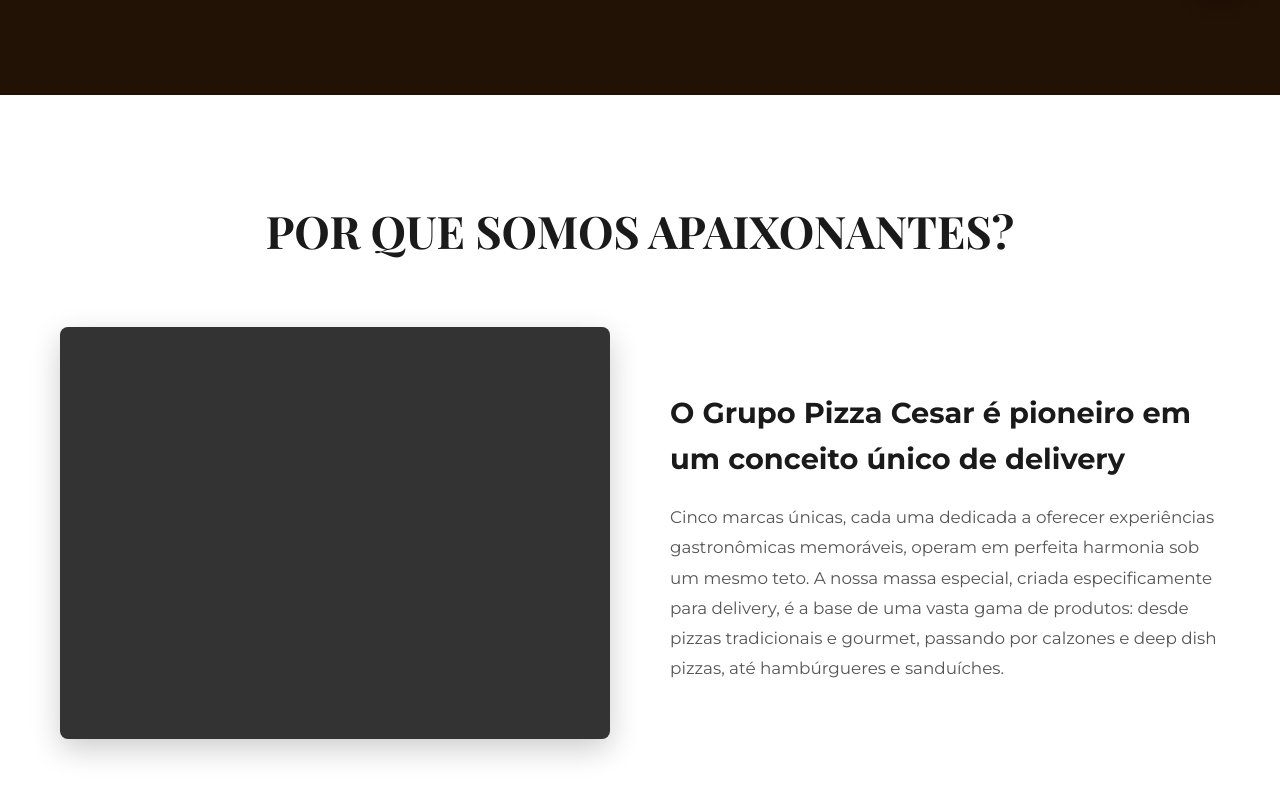
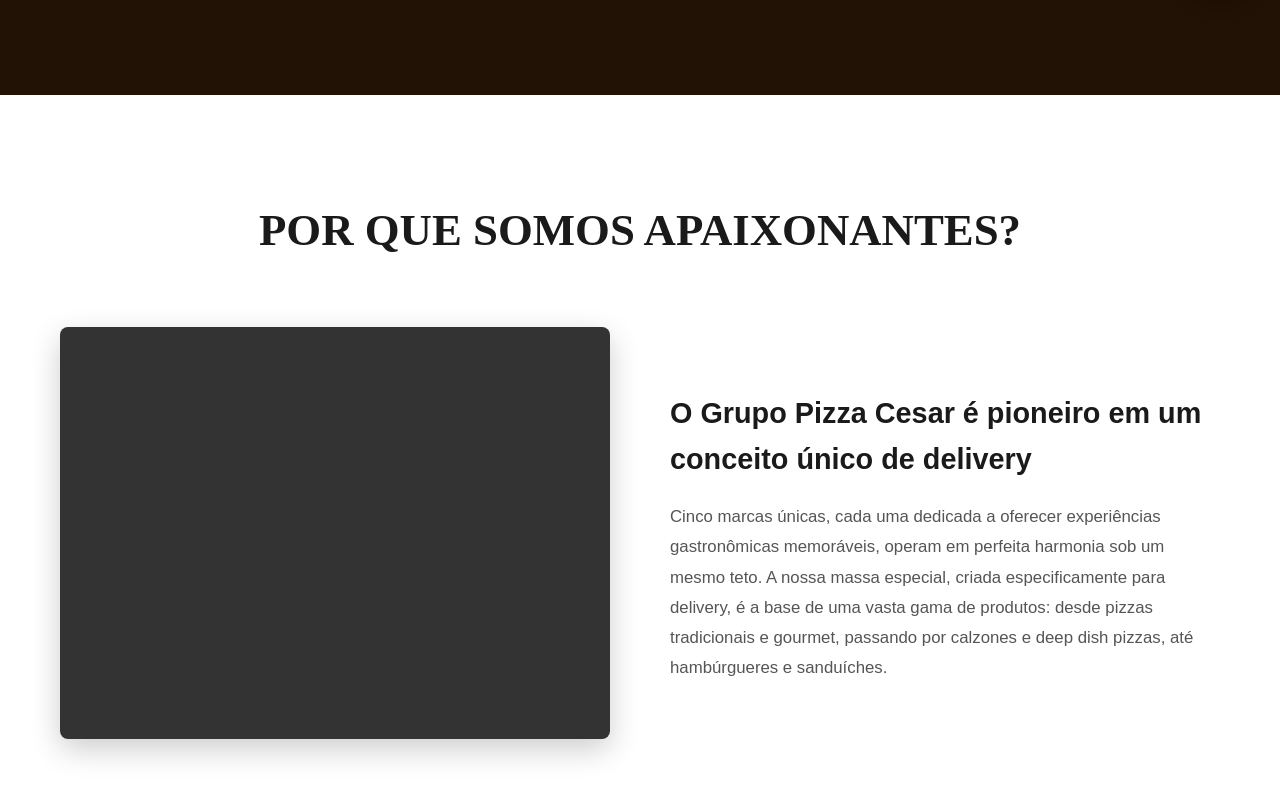
Before and after one commit to layza130-creator/TCC, a plain HTML site: page index.html in a window 1280 px wide. Shown: the part 705-1495 px from the top of the page. Drawn offline with nearby package versions, Linux system fonts and the light colour scheme.

Commit message:
Update index.html

```diff
--- a/index.html
+++ b/index.html
@@ -7,8 +7,8 @@
     <title>Pizza Cesar – Tenha uma Franquia Pizza Cesar e se torne líder de mercado</title>
     <link rel="stylesheet" href="styles.css">
     <link rel="preconnect" href="https://fonts.googleapis.com">
-    <link rel="preconnect" href="https://fonts.gstatic.com" crossorigin>
-    <link href="https://fonts.googleapis.com/css2?family=Playfair+Display:wght@400;700;900&family=Montserrat:wght@300;400;500;600;700;800&display=swap" rel="stylesheet">
+  <link rel="preconnect" href="https://fonts.gstatic.com" crossorigin>
+  <link href="https://fonts.googleapis.com/css2?family=Poppins:ital,wght@0,100;0,200;0,300;0,400;0,500;0,600;0,700;0,800;0,900;1,100;1,200;1,300;1,400;1,500;1,600;1,700;1,800;1,900&display=swap" rel="stylesheet">
 </head>
 <body>
     <!-- Header -->
```
